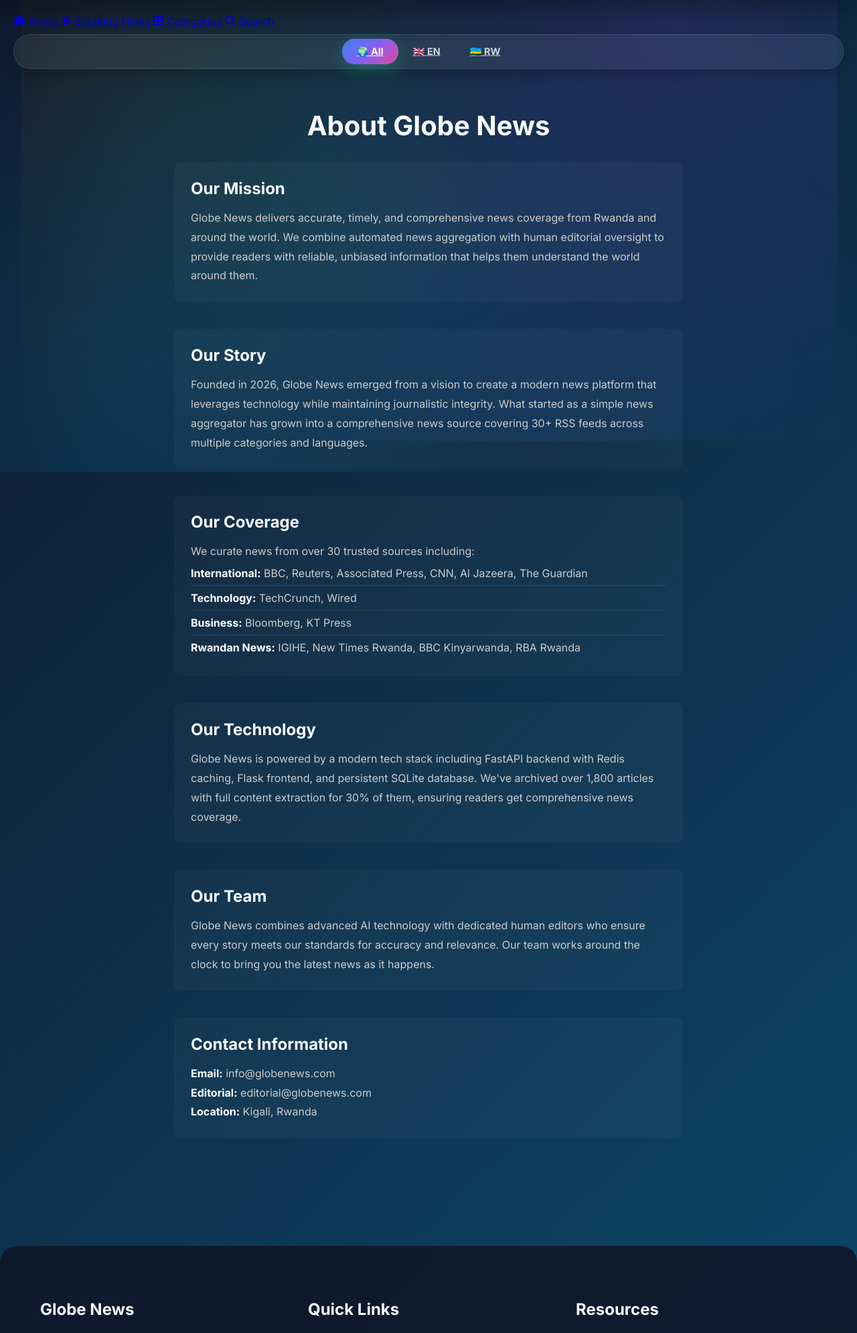
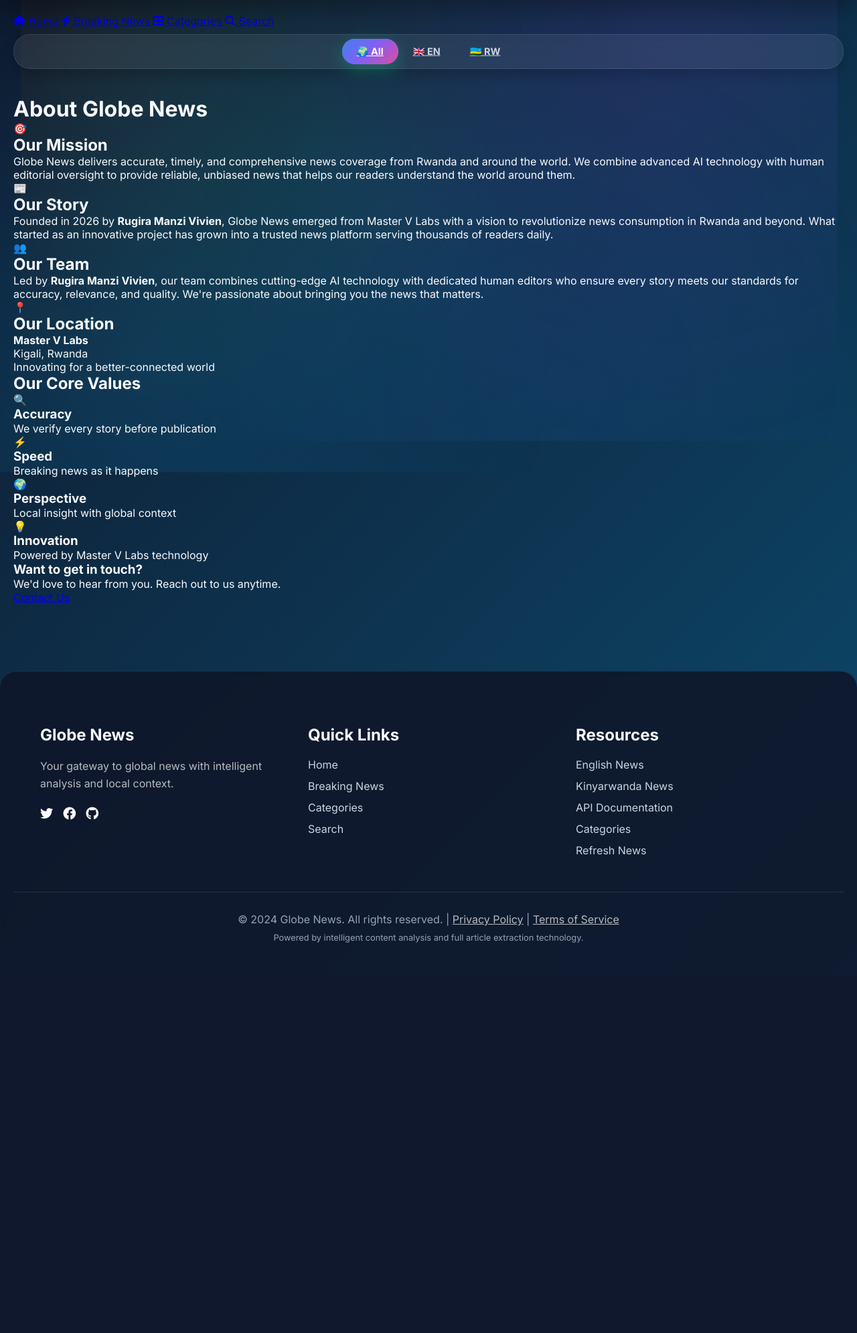
Before and after one commit to 2004-maste/globe-news-vercel-frontend, a Flask app: template templates/about.html in a window 1280 px wide; the page is wider, and only the part inside the window is pictured. Shown: the part 122-2113 px from the top of that part at 67% size. After the commit the page ends 1530 px from the top of that part, so only its background shows below. Run offline with Flask 3, Linux system fonts and the light colour scheme; the template is opened without the code that fills it, so the values that code supplies are empty.

Commit message:
Update about.html

```diff
--- a/templates/about.html
+++ b/templates/about.html
@@ -1,114 +1,72 @@
 {% extends "base.html" %}
-
 {% block title %}About Us - Globe News{% endblock %}
-
 {% block content %}
-<div class="about-container">
-    <h1>About Globe News</h1>
-
-    <div class="about-section">
-        <h2>Our Mission</h2>
-        <p>Globe News delivers accurate, timely, and comprehensive news coverage from Rwanda and around the world. We combine automated news aggregation with human editorial oversight to provide readers with reliable, unbiased information that helps them understand the world around them.</p>
+<div class="page-container">
+    <div class="page-header">
+        <h1 class="page-title">About Globe News</h1>
+        <div class="title-underline"></div>
     </div>
 
-    <div class="about-section">
-        <h2>Our Story</h2>
-        <p>Founded in 2026, Globe News emerged from a vision to create a modern news platform that leverages technology while maintaining journalistic integrity. What started as a simple news aggregator has grown into a comprehensive news source covering 30+ RSS feeds across multiple categories and languages.</p>
+    <div class="about-grid">
+        <div class="about-card mission-card">
+            <div class="card-icon">🎯</div>
+            <h2>Our Mission</h2>
+            <p>Globe News delivers accurate, timely, and comprehensive news coverage from Rwanda and around the world. We combine advanced AI technology with human editorial oversight to provide reliable, unbiased news that helps our readers understand the world around them.</p>
+        </div>
+
+        <div class="about-card story-card">
+            <div class="card-icon">📰</div>
+            <h2>Our Story</h2>
+            <p>Founded in 2026 by <strong>Rugira Manzi Vivien</strong>, Globe News emerged from Master V Labs with a vision to revolutionize news consumption in Rwanda and beyond. What started as an innovative project has grown into a trusted news platform serving thousands of readers daily.</p>
+        </div>
+
+        <div class="about-card team-card">
+            <div class="card-icon">👥</div>
+            <h2>Our Team</h2>
+            <p>Led by <strong>Rugira Manzi Vivien</strong>, our team combines cutting-edge AI technology with dedicated human editors who ensure every story meets our standards for accuracy, relevance, and quality. We're passionate about bringing you the news that matters.</p>
+        </div>
+
+        <div class="about-card location-card">
+            <div class="card-icon">📍</div>
+            <h2>Our Location</h2>
+            <p><strong>Master V Labs</strong><br>
+            Kigali, Rwanda<br>
+            Innovating for a better-connected world</p>
+        </div>
     </div>
 
-    <div class="about-section">
-        <h2>Our Coverage</h2>
-        <p>We curate news from over 30 trusted sources including:</p>
-        <ul>
-            <li><strong>International:</strong> BBC, Reuters, Associated Press, CNN, Al Jazeera, The Guardian</li>
-            <li><strong>Technology:</strong> TechCrunch, Wired</li>
-            <li><strong>Business:</strong> Bloomberg, KT Press</li>
-            <li><strong>Rwandan News:</strong> IGIHE, New Times Rwanda, BBC Kinyarwanda, RBA Rwanda</li>
-        </ul>
+    <div class="about-values">
+        <h2>Our Core Values</h2>
+        <div class="values-grid">
+            <div class="value-item">
+                <div class="value-icon">🔍</div>
+                <h3>Accuracy</h3>
+                <p>We verify every story before publication</p>
+            </div>
+            <div class="value-item">
+                <div class="value-icon">⚡</div>
+                <h3>Speed</h3>
+                <p>Breaking news as it happens</p>
+            </div>
+            <div class="value-item">
+                <div class="value-icon">🌍</div>
+                <h3>Perspective</h3>
+                <p>Local insight with global context</p>
+            </div>
+            <div class="value-item">
+                <div class="value-icon">💡</div>
+                <h3>Innovation</h3>
+                <p>Powered by Master V Labs technology</p>
+            </div>
+        </div>
     </div>
 
-    <div class="about-section">
-        <h2>Our Technology</h2>
-        <p>Globe News is powered by a modern tech stack including FastAPI backend with Redis caching, Flask frontend, and persistent SQLite database. We've archived over 1,800 articles with full content extraction for 30% of them, ensuring readers get comprehensive news coverage.</p>
-    </div>
-
-    <div class="about-section">
-        <h2>Our Team</h2>
-        <p>Globe News combines advanced AI technology with dedicated human editors who ensure every story meets our standards for accuracy and relevance. Our team works around the clock to bring you the latest news as it happens.</p>
-    </div>
-
-    <div class="about-section">
-        <h2>Contact Information</h2>
-        <p><strong>Email:</strong> info@globenews.com<br>
-        <strong>Editorial:</strong> editorial@globenews.com<br>
-        <strong>Location:</strong> Kigali, Rwanda</p>
+    <div class="contact-highlight">
+        <div class="highlight-content">
+            <h3>Want to get in touch?</h3>
+            <p>We'd love to hear from you. Reach out to us anytime.</p>
+            <a href="{{ url_for('contact') }}" class="btn-primary">Contact Us</a>
+        </div>
     </div>
 </div>
-
-<style>
-.about-container {
-    max-width: 800px;
-    margin: 0 auto;
-    padding: 20px;
-}
-
-.about-container h1 {
-    color: var(--primary-color);
-    margin-bottom: 30px;
-    text-align: center;
-    font-size: 2.5rem;
-}
-
-.about-section {
-    margin-bottom: 40px;
-    background: rgba(255, 255, 255, 0.03);
-    padding: 25px;
-    border-radius: 10px;
-    border-left: 4px solid var(--primary-color);
-}
-
-.about-section h2 {
-    color: var(--primary-color);
-    margin-bottom: 15px;
-    font-size: 1.5rem;
-}
-
-.about-section p {
-    line-height: 1.8;
-    color: #ccc;
-}
-
-.about-section ul {
-    list-style-type: none;
-    padding: 0;
-}
-
-.about-section li {
-    padding: 8px 0;
-    border-bottom: 1px solid rgba(255, 255, 255, 0.1);
-    color: #ccc;
-}
-
-.about-section li:last-child {
-    border-bottom: none;
-}
-
-.about-section strong {
-    color: #fff;
-}
-
-@media (max-width: 768px) {
-    .about-container {
-        padding: 15px;
-    }
-
-    .about-container h1 {
-        font-size: 2rem;
-    }
-
-    .about-section {
-        padding: 20px;
-    }
-}
-</style>
 {% endblock %}
```
